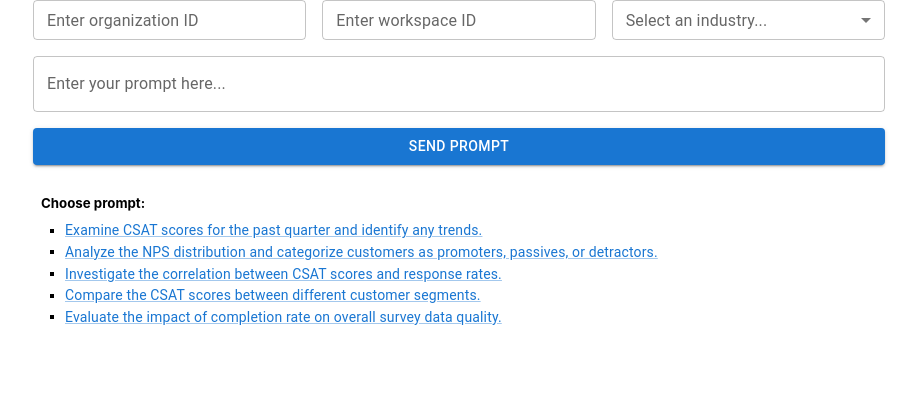
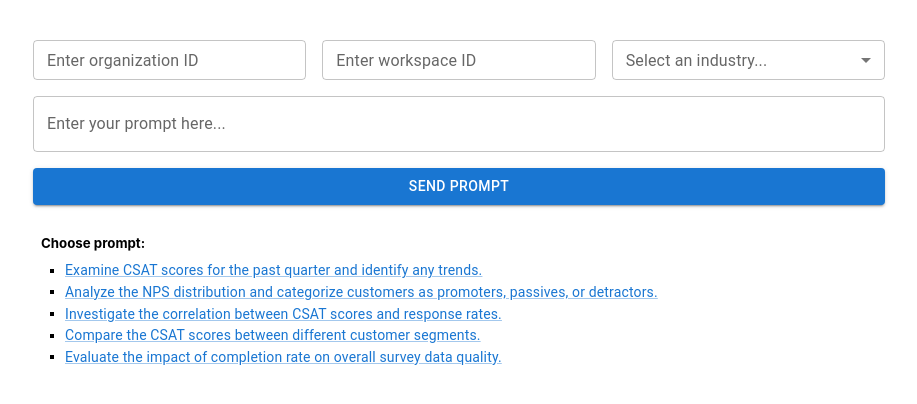
Before and after one commit to t-pawlisiak/hackathon-ui, a React (Create React App) app: page / in a window 1280 px wide. Shown: the top 404 px of the page, without its empty margins (181-1098 px from the left). Built offline with nearby package versions, Linux system fonts and the light colour scheme.

Commit message:
Select label fix

```diff
--- a/src/App.css
+++ b/src/App.css
@@ -1,6 +1,10 @@
 .App {
   text-align: center;
   background-color: grey;
+}
+
+.wrapper {
+  margin: 40px auto;
 }
 
 .submit-button {
--- a/src/components/IndustrySelect.tsx
+++ b/src/components/IndustrySelect.tsx
@@ -40,10 +40,12 @@
 
   return (
     <FormControl fullWidth size="small">
-      <InputLabel shrink={!!industry}>Select an industry...</InputLabel>
+      <InputLabel id="industry-select-label">Select an industry...</InputLabel>
       <Select
-          value={industry}
-          onChange={(e) => { setIndustry(e.target.value as string); }}
+        labelId="industry-select-label"
+        label="Select an industry..."
+        value={industry}
+        onChange={(e) => { setIndustry(e.target.value as string); }}
       >
         {organizationIndustries.map((industryOption) => (
           <MenuItem key={industryOption.value} value={industryOption.value}>
```
